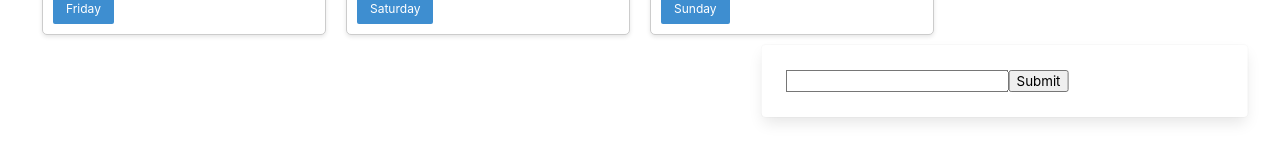
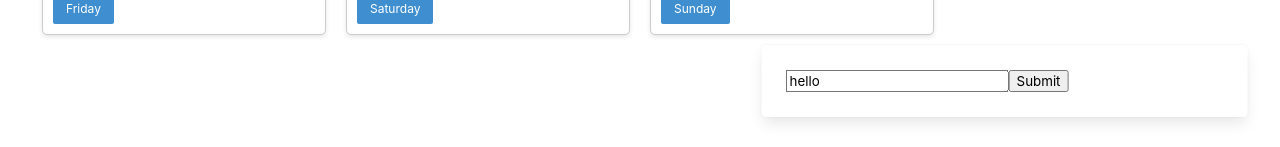
Before and after one commit to Olawolf31/calendar-veu, a Vue app: page / in a window 1280 px wide. Shown: the part 650-797 px from the top of the page. Built offline with nearby package versions, Linux system fonts and the light colour scheme.

Commit message:
implement submission form

```diff
--- a/src/components/CalendarEntry.vue
+++ b/src/components/CalendarEntry.vue
@@ -3,7 +3,7 @@
     <div class="card card-form">
       <div class="card-content">
         <div class="content">
-          <input type="text" />
+          <input type="text" v-model="input"/>
           <button>Submit</button>
         </div>
       </div>
@@ -14,6 +14,11 @@
 <script>
 export default {
   name: "CalendarEntry",
+  data() {
+    return {
+        input: "hello"
+    }
+  }
 };
 </script>
 <style scoped>
```
